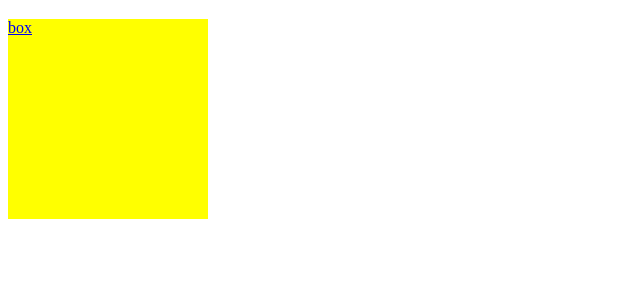
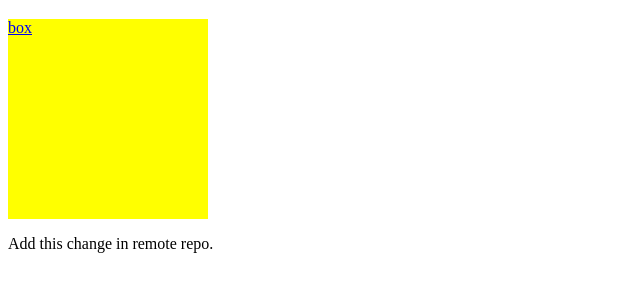
Before and after one commit to mukkhu/testing-git, a plain HTML site: page index.html in a window 1280 px wide. Shown: the part 61-352 px from the top of the page, without its empty margins (0-640 px from the left). Drawn offline with Linux system fonts and the light colour scheme.

Commit message:
Update index.html

```diff
--- a/index.html
+++ b/index.html
@@ -9,6 +9,7 @@
   <body>
     <h1>Welcome to testing page.</h1>
     <div class="box"><a href="https://facebook.com">box</a></div>
+    <div><p>Add this change in remote repo.</p></div>
     <script src="index.js"></script>
   </body>
 </html>
```
